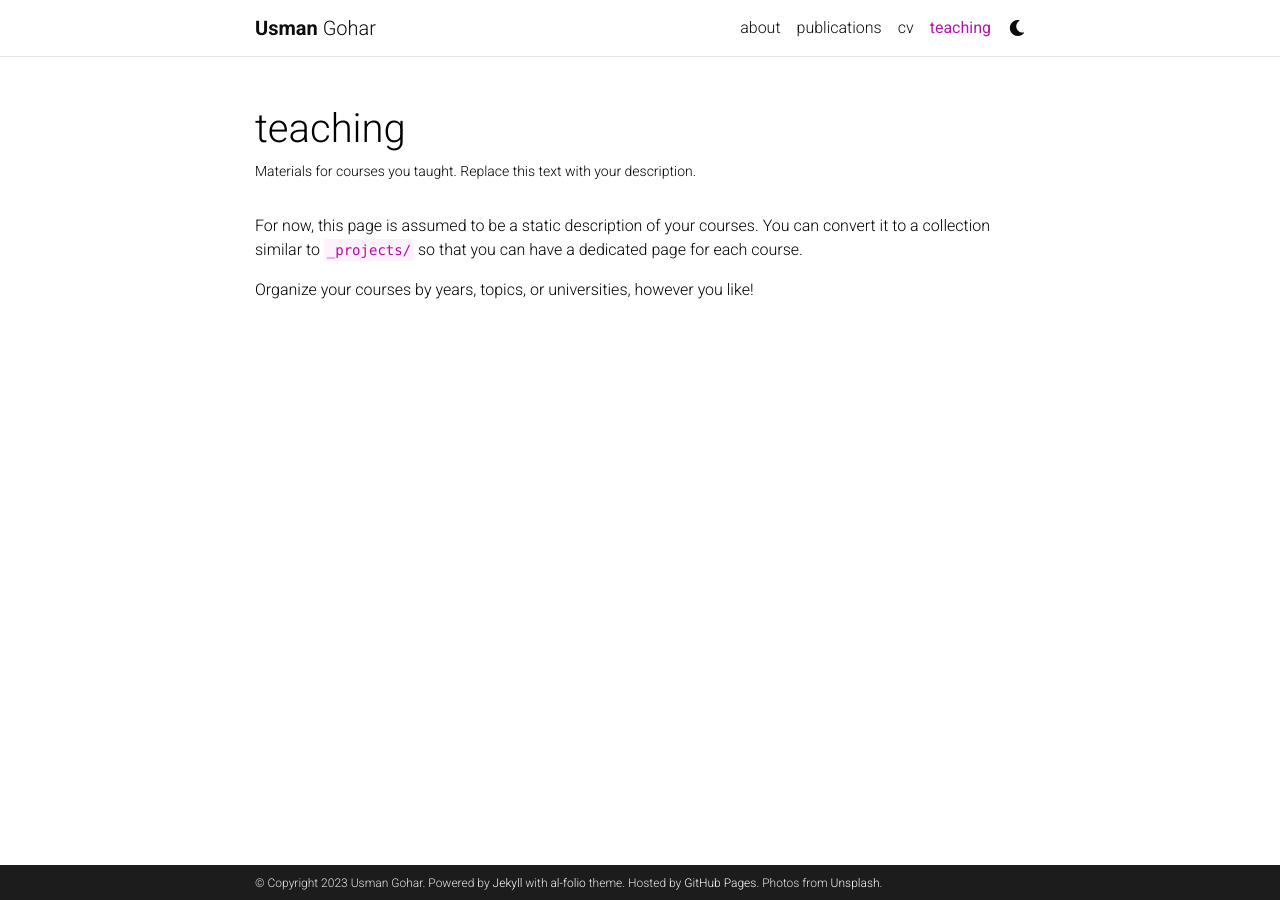
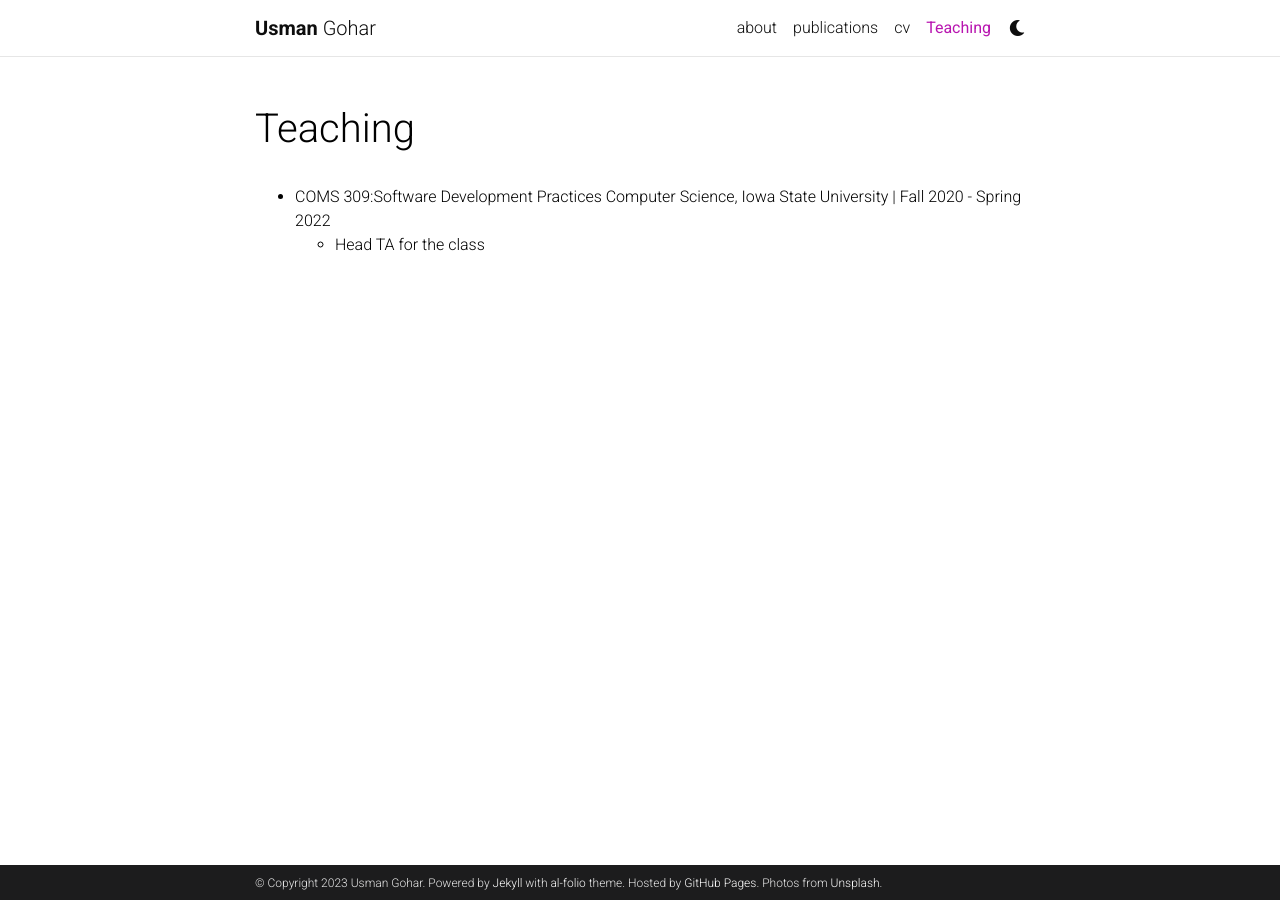
Before and after one commit to UsmanGohar/usmangohar.github.io, a Jekyll site: the page built from _pages/teaching.md, in a window 1280 px wide. Built offline with Jekyll 4.4.1, drawn with Linux system fonts in a browser that asks for light colours; comment, search, counter and statistics services are not loaded; a style sheet for code colours, icons or effects is not loaded.

Commit message:
Update teaching.md

```diff
--- a/_pages/teaching.md
+++ b/_pages/teaching.md
@@ -1,12 +1,11 @@
 ---
 layout: page
 permalink: /teaching/
-title: teaching
-description: Materials for courses you taught. Replace this text with your description.
+title: Teaching
 nav: true
 nav_order: 5
 ---
 
-For now, this page is assumed to be a static description of your courses. You can convert it to a collection similar to `_projects/` so that you can have a dedicated page for each course.
-
-Organize your courses by years, topics, or universities, however you like!
+- COMS 309:Software Development Practices
+  Computer Science, Iowa State University | Fall 2020 - Spring 2022
+  - Head TA for the class
```
